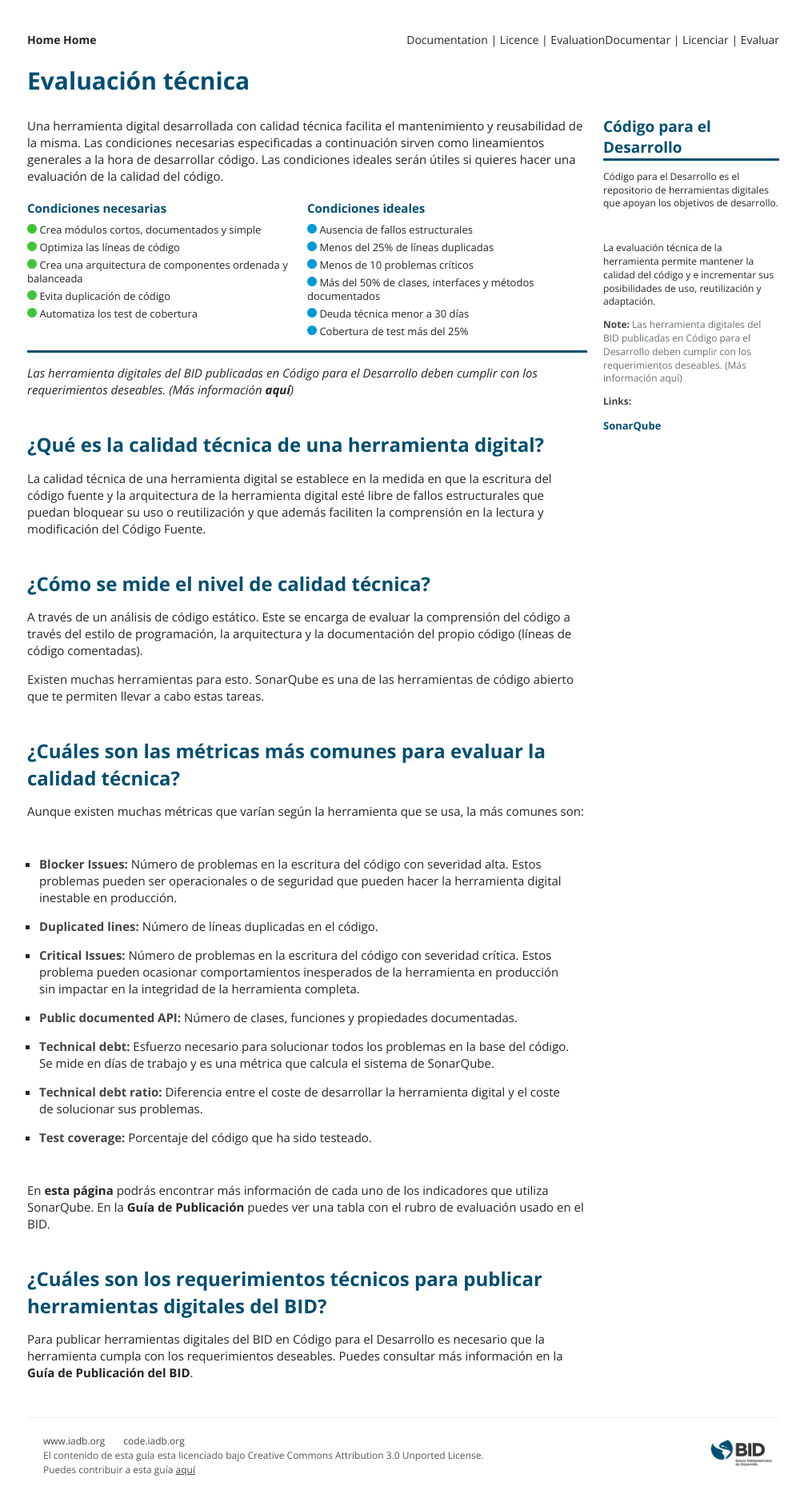
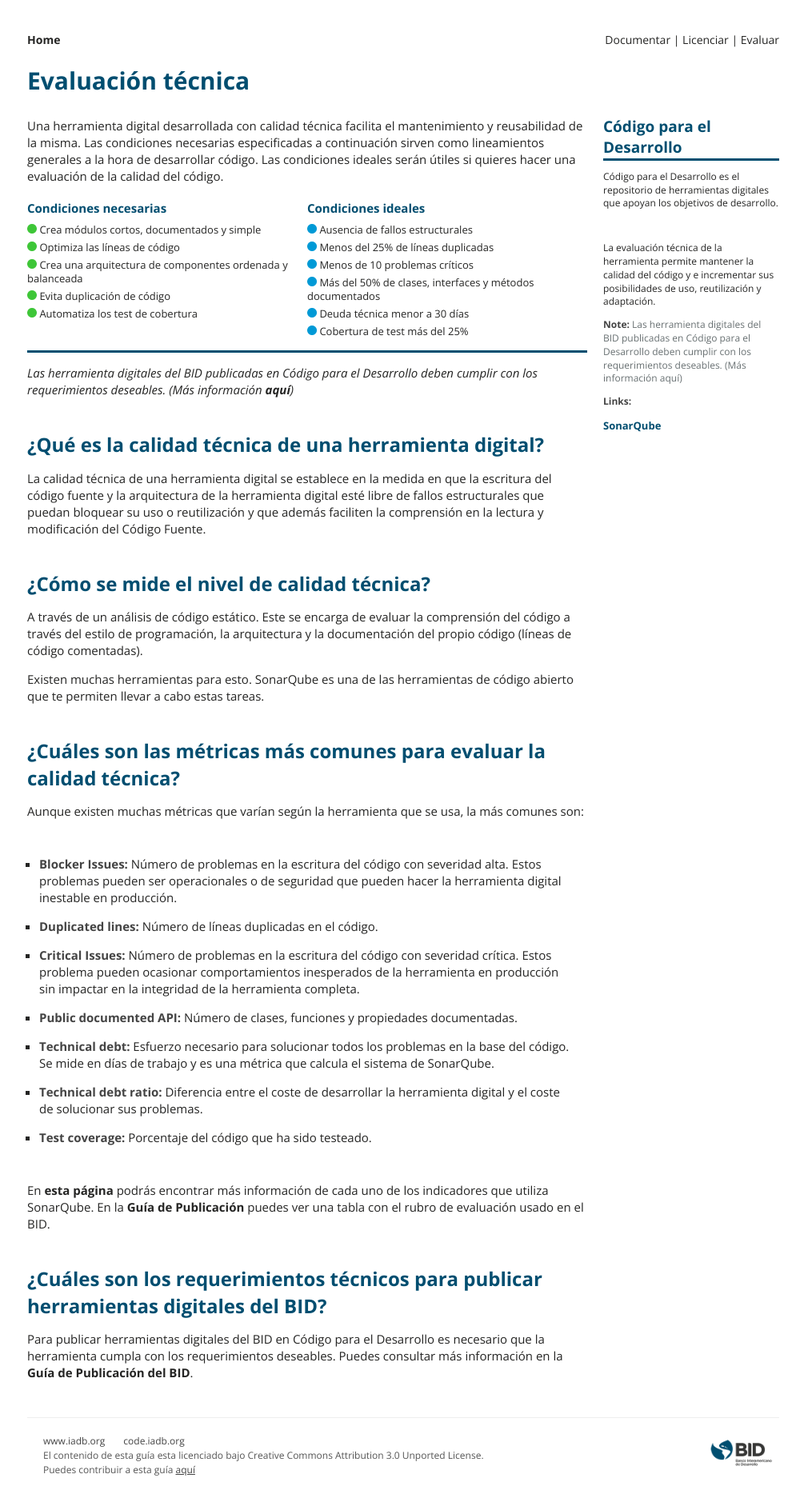
Before and after one commit to EL-BID/guia-de-publicacion, a Jekyll site: the page built from _documents/evaluacion.markdown, in a window 1280 px wide. Shown: the whole page at 80% size, without its empty margins (136-1141 px from the left). Built offline with Jekyll 4.4.1, drawn with Linux system fonts in a browser that asks for light colours; part of the change alters nothing that is shown.

```diff
--- a/_documents/evaluacion.markdown
+++ b/_documents/evaluacion.markdown
@@ -77,3 +77,4 @@ En [esta página](https://docs.sonarqube.org/display/SONAR/Metric+Definitions) p
 ## ¿Cuáles son los requerimientos técnicos para publicar herramientas digitales del BID?
 
 Para publicar herramientas digitales del BID en Código para el Desarrollo es necesario que la herramienta cumpla con los requerimientos deseables. Puedes consultar más información en la [Guía de Publicación del BID](https://el-bid.github.io/guia-de-publicacion/documents/pages/guia/).
+<style> .ocultar_breadcrumb_ingles{ display:none; } .ocultar_home_ingles{ display:none; } </style>
```
